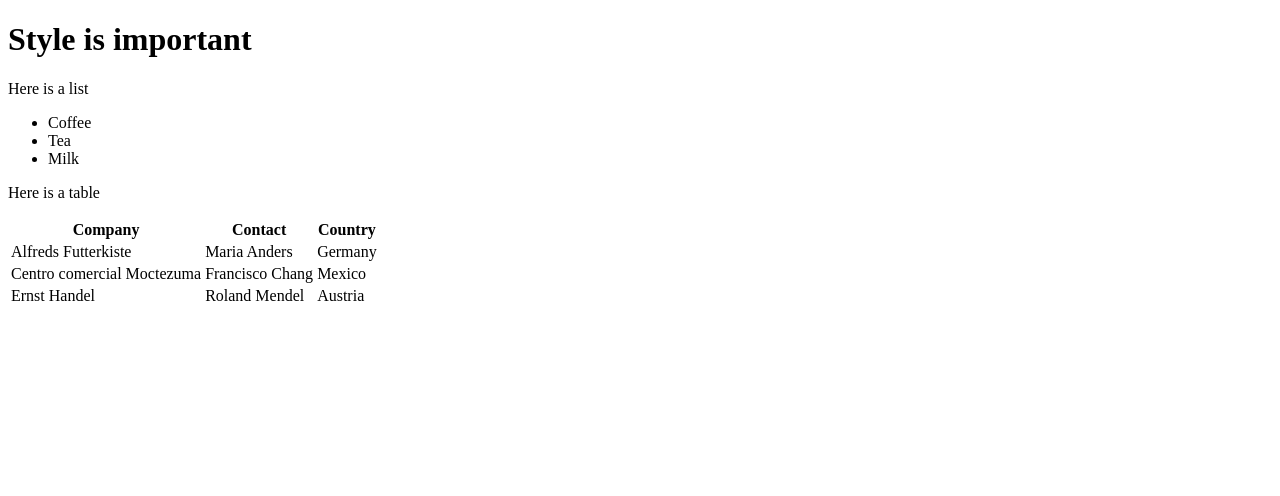
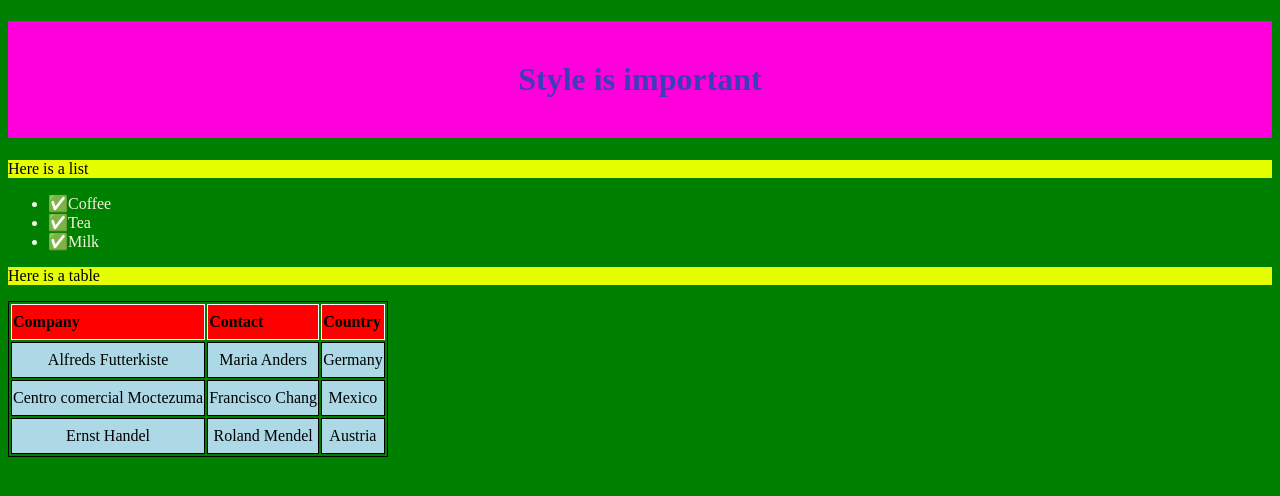
Before and after one commit to MTHS-ICS2O-2-2022/ICS2O-Unit-1-04-janet-do, a plain HTML site: page index2.html in a window 1280 px wide. Drawn offline with Linux system fonts and the light colour scheme.

Commit message:
fixed syntax error

```diff
--- a/index2.html
+++ b/index2.html
@@ -7,7 +7,7 @@
   <meta name="keywords" content="mths, ics2o" />
   <meta name="author" content="Mr. Coxall" />
   <meta name="viewport" content="width=device-width, initial-scale=1.0" />
-  <link rel="stylesheet" href="./css/style2.css" />
+  <link rel="stylesheet" href="./css/styles2.css" />
   <title>My second webpage, with CSS</title>
 </head>
 <body>
```
